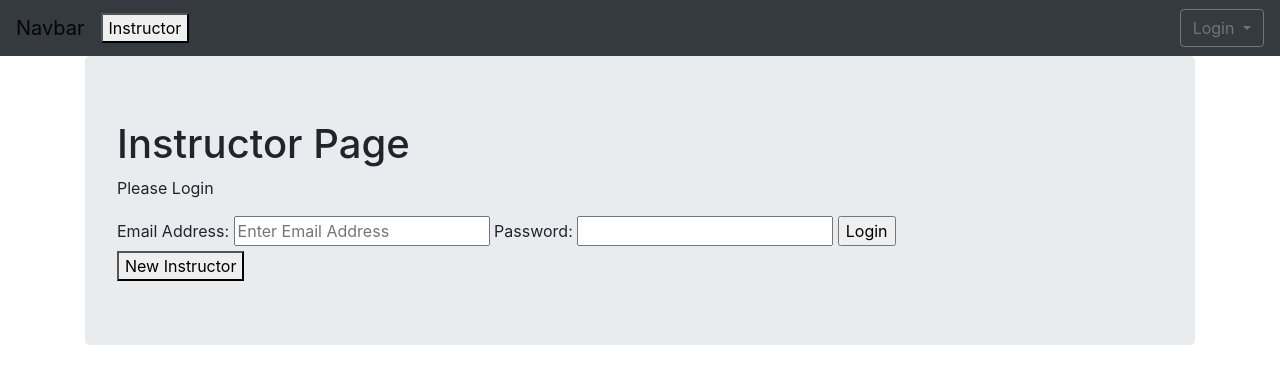
After one commit to garoot/EduMe, a Django app: template templates/InstructorAuthentication/InstructorLandingPage.html in a window 1280 px wide. The commit adds this page. Shown: the top 384 px of the page. Run offline with Django 3.2, Linux system fonts and the light colour scheme; the template is opened without the code that fills it, so the values that code supplies are empty; some libraries are stand-ins or nearby versions.

Commit message:
+added instructor login page +added "Instructor" button on navbar and linked it to InstructorLandingPage +added "New Instructor" button in the instructor landing page

```diff
--- a/EduMe/settings.py
+++ b/EduMe/settings.py
@@ -123,3 +123,5 @@ USE_TZ = True
 # https://docs.djangoproject.com/en/2.1/howto/static-files/
 
 STATIC_URL = '/static/'
+
+LOGIN_URL = 'InstructorAuthentication/instructor_login'
--- a/EduMe/urls.py
+++ b/EduMe/urls.py
@@ -20,7 +20,7 @@ from InstructorAuthentication import views
 
 urlpatterns = [
     path('admin/', admin.site.urls),
-    #url(r'^$', views.index, name='index'),
-    path('', include('InstructorAuthentication.urls'))
+    url(r'^$', views.index, name='index'),
+    path('InstructorPage/', include('InstructorAuthentication.urls'))
 
 ]
--- a/InstructorAuthentication/urls.py
+++ b/InstructorAuthentication/urls.py
@@ -3,9 +3,12 @@ from django.conf.urls import url, include
 from django.urls import path
 from . import views
 
+app_name = 'InstructorAuthentication'
+
 urlpatterns = [
     # path('admin/', admin.site.urls),
-    url(r'^$', views.index, name='index'),
-    url('InstructorRegistration/', views.instructor_registration, name='instructor_registration'),
+    url(r'^$', views.instructor_login, name='instructor_page'),
+    url('InstructorRegistration/', views.instructor_registration, name='new_instructor'),
+    # url('InstructorLogin/', views.instructor_login, name='instructor_login'),
 
 ]
--- a/templates/EduMe/base.html
+++ b/templates/EduMe/base.html
@@ -18,8 +18,8 @@
           <button class="navbar-toggler" type="button" data-toggle="collapse" data-target="#navbarSupportedContent" aria-controls="navbarSupportedContent" aria-expanded="false" aria-label="Toggle navigation">
             <span class="navbar-toggler-icon"></span>
           </button>
-          <a href="{% url 'instructor_registration'%}">
-          <button type="button" name="register_btn">New Instructor</button>
+          <a href="{% url 'InstructorAuthentication:instructor_page' %}">
+          <button type="button" name="register_btn">Instructor</button>
           </a>
           <div class="collapse navbar-collapse" id="navbarSupportedContent">
             <ul class="navbar-nav ml-auto">
--- /dev/null
+++ b/templates/InstructorAuthentication/InstructorLandingPage.html
@@ -0,0 +1,28 @@
+{% extends "EduMe/base.html" %}
+{% block title %} Instructor Page {% endblock %}
+
+{% block body_block %}
+<div class="jumbotron">
+  <h1>Instructor Page</h1>
+  <p>Please Login</p>
+  <div class="InstructorLogin">
+    <form class="InstructorLogin" action="{% url 'InstructorAuthentication:instructor_page' %}" method="post">
+      {% csrf_token %}
+      <label for="instructor_username">Email Address:</label>
+      <input type="text" name="username" placeholder="Enter Email Address">
+
+      <label for="instructor_password">Password:</label>
+      <input type="password" name="password">
+
+      <input type="submit" name="" value="Login">
+    </form>
+
+    <a href="{% url 'InstructorAuthentication:new_instructor' %}">
+    <button type="button" name="register_btn">New Instructor</button>
+    </a>
+
+
+  </div>
+
+</div>
+{% endblock %}
```
Also changed, not shown: InstructorAuthentication/models.py (+14 -9 lines), InstructorAuthentication/views.py (+32 -5 lines), InstructorAuthentication/migrations/0001_initial.py, db.sqlite3.
